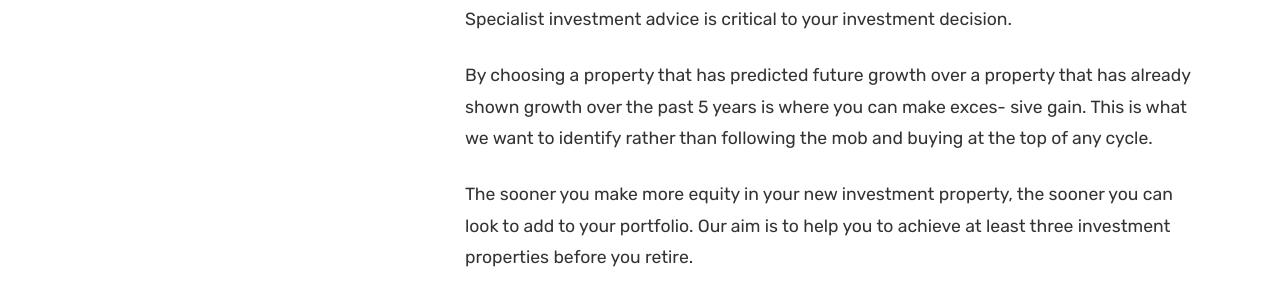
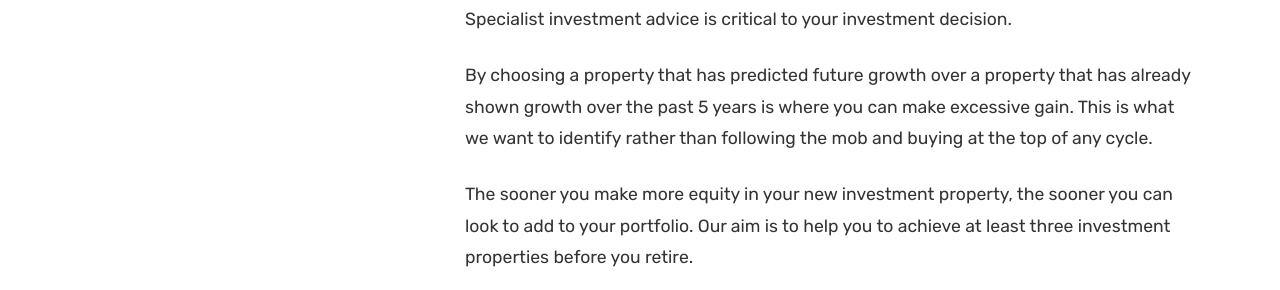
Before and after one commit to equitygain/blogs, a Jekyll site: the page built from _posts/2019-01-31-compound.md, in a window 1280 px wide and 900 px high, scrolled down 1243 px. Shown: the part 195-485 px from the top of the window. Built offline with Jekyll 4.4.1, drawn with Linux system fonts in a browser that asks for light colours; comment, search, counter and statistics services are not loaded.

Commit message:
Update 2019-01-31-compound.md

```diff
--- a/_posts/2019-01-31-compound.md
+++ b/_posts/2019-01-31-compound.md
@@ -37,8 +37,7 @@ hard-earned dollars. Specialist investment advice is critical to your investment
 decision.
 
 By choosing a property that has predicted future growth over a property that
-has already shown growth over the past 5 years is where you can make exces-
-sive gain. This is what we want to identify rather than following the mob and
+has already shown growth over the past 5 years is where you can make excessive gain. This is what we want to identify rather than following the mob and
 buying at the top of any cycle.
 
 The sooner you make more equity in your new
```
